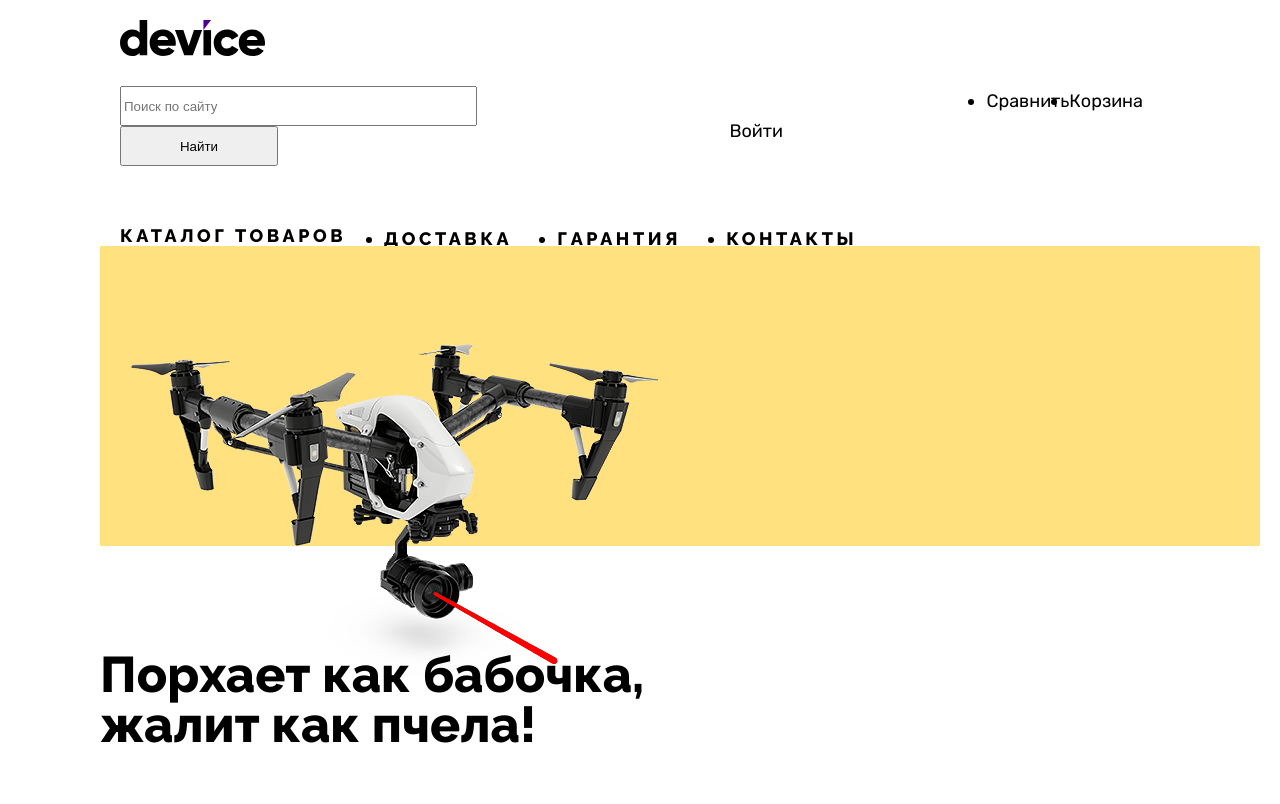
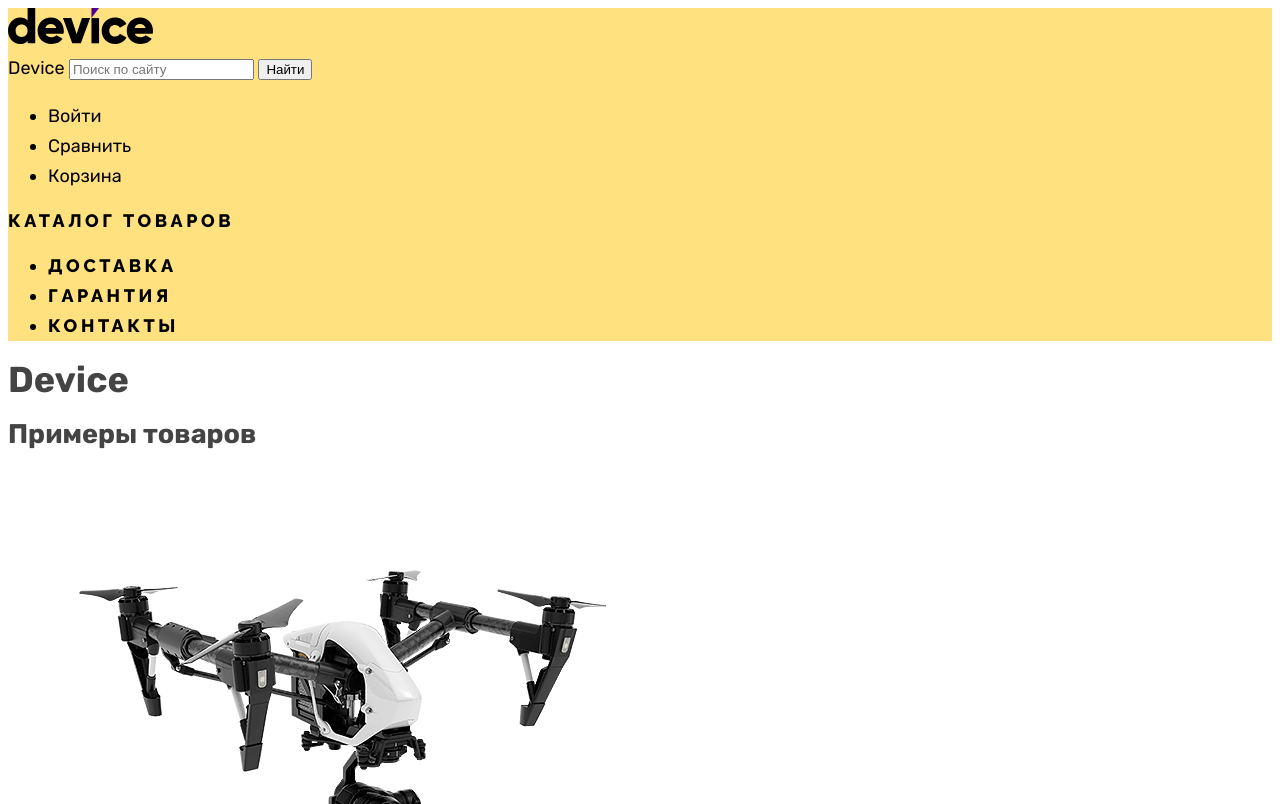
Before and after one commit to htmlacademy-htmlcss/2252007-device-1, a plain HTML site: page index.html in a window 1280 px wide. Shown: the top 804 px of the page. Drawn offline with Linux system fonts and the light colour scheme.

Commit message:
Revert "flex"
This reverts commit 2e3ca18c07ff0fcb085c2e0c8ff004fb77816510.

```diff
--- a/index.html
+++ b/index.html
@@ -16,15 +16,12 @@
         alt="Логотип фирмы Девайс."
       />
       <nav class="user-navigation">
-        <div class="container-form">
         <form
           class="search-form"
           action="https://echo.htmlacademy.ru/"
           method="post"
         >
-            <label class="visually-hidden" for="search-device" hidden
-              >Device</label
-            >
+          <label class="visually-hidden" for="search-device">Device</label>
           <input
             type="search"
             class="field"
@@ -37,10 +34,9 @@
             <span>Найти</span>
           </button>
         </form>
-        </div>
 
         <ul class="user-navigation-list">
-          <li class="user-navigation-item enter">
+          <li class="user-navigation-item">
             <a class="user-navigation-link" href="#">Войти </a>
           </li>
           <li class="user-navigation-item">
@@ -71,20 +67,18 @@
       </nav>
     </header>
 
-    <main class="main-container main-content">
-      <h1 class="visually-hidden" hidden>Device</h1>
+    <main class="main-content">
+      <h1 class="visually-hidden">Device</h1>
 
       <!-- Samples -->
       <section class="samples">
-        <h2 class="visually-hidden" hidden>Примеры товаров</h2>
+        <h2 class="visually-hidden">Примеры товаров</h2>
 
-        <ol class="samples-list">
+        <ol class="samples">
           <!-- First item -->
           <li class="samples-item">
-            <div class="header-yellow"></div>
             <a href="#">
               <img
-                class="samples-slider"
                 src="images/slider-1.png"
                 width="560"
                 height="560"
@@ -114,7 +108,6 @@
           </li>
           <!-- Second item -->
           <li class="samples-item">
-            <div class="header-yellow"></div>
             <a href="#">
               <img
                 src="images/slider-2.png"
@@ -144,7 +137,6 @@
           </li>
           <!-- Third item -->
           <li class="samples-item">
-            <div class="header-yellow"></div>
             <a href="#">
               <img
                 src="images/slider-3.png"
@@ -212,7 +204,7 @@
 
       <!-- Catalog -->
       <section class="catalog">
-        <h2 class="visually-hidden" hidden>Каталог товаров</h2>
+        <h2 class="visually-hidden">Каталог товаров</h2>
         <ul class="catalog-list">
           <li class="catalog-item">
             <a class="catalog-link" href="#">
--- a/styles/styles.css
+++ b/styles/styles.css
@@ -22,15 +22,7 @@
   font-display: swap;
 }
 
-html {
-  height: 100%;
-}
-
 body {
-  margin: 0;
-  display: flex;
-  flex-direction: column;
-  min-height: 100%;
   font-family: "Rubik", sans-serif;
   font-size: 18px;
   line-height: 30px;
@@ -40,41 +32,8 @@ body {
 }
 
 .main-header {
+  background-color: #ffe17f;
   color: #000000;
-  width: 1040px;
-  height: 186px;
-  margin: 0 auto;
-  margin-top: 20px;
-  display: flex;
-  flex-direction: column;
-}
-
-.logo-black {
-  width: 145px;
-  height: 36px;
-  margin: 0;
-  display: block;
-  padding-bottom: 30px;
-}
-
-.container-form {
-  margin: 0;
-  padding: 0;
-  width: 517px;
-  height: 40px;
-  display: flex;
-  margin-bottom: 30px;
-  margin-right: 26px;
-}
-
-.field {
-  width: 357px;
-  height: 40px;
-}
-
-.button-search {
-  width: 158px;
-  height: 40px;
 }
 
 .user-navigation {
@@ -82,23 +41,6 @@ body {
   font-family: "Rubik", sans-serif;
   line-height: 30px;
   font-weight: 400;
-  display: flex;
-}
-
-.user-navigation-list {
-  margin: 0;
-  padding: 0;
-  display: flex;
-  width: 480px;
-  justify-content: flex-end;
-  margin-bottom: 30px;
-  margin-right: auto;
-}
-
-.user-navigation-list .enter {
-  width: 231px;
-  margin: 30px 26px;
-  display: flex;
 }
 
 .user-navigation-link {
@@ -110,33 +52,17 @@ body {
 }
 
 .main-navigation {
-  width: 1040px;
   color: #000000;
   font-family: "Raleway", sans-serif;
   font-weight: 800;
   letter-spacing: 3.6px;
   text-transform: uppercase;
-  display: flex;
 }
 
 .items-catalog {
   text-decoration: none;
   color: #000000;
   letter-spacing: 3.6px;
-}
-
-.all-catalog-link {
-  width: 236px;
-  height: 50px;
-  margin-right: 276px;
-}
-
-.main-navigation-list {
-  display: flex;
-  justify-content: flex-end;
-  width: 471px;
-  height: 21px;
-  gap: 45px;
 }
 
 .main-navigation-link {
@@ -148,74 +74,12 @@ body {
   text-decoration: none;
 }
 
-.main-container {
-  flex-grow: 1;
-}
-
-/* Samples */
 .samples {
-  margin: 0 auto;
   font-family: "Rubik", sans-serif;
   color: #444444;
   font-weight: 400;
   line-height: 30px;
   font-size: 18px;
-  width: 1160px;
-  height: 710px;
-}
-
-.samples-list {
-  display: flex;
-  justify-content: space-between;
-  flex-wrap: wrap;
-  margin: 0;
-  list-style: none;
-}
-
-/* First item */
-.samples-item {
-  margin: 0 auto;
-  padding: 0;
-  width: 1160px;
-  height: 710px;
-  position: relative;
-  margin-top: 40px;
-  display: grid;
-  grid-template-columns: 560px 560px;
-  gap: 40px;
-}
-
-.header-yellow {
-  background-color: #ffe17f;
-  width: 1160px;
-  height: 300px;
-  margin: 0 auto;
-  position: absolute;
-  z-index: 1;
-}
-
-.samples-slider {
-  width: 560px;
-  height: 560px;
-  margin-bottom: 0;
-  margin-left: 0;
-  padding: 0;
-  display: block;
-  position: absolute;
-  z-index: 2;
-}
-
-.number {
-  width: 250px;
-  height: 135px;
-  margin-top: 179px;
-  margin-right: 49px;
-  position: absolute;
-  z-index: 2;
-  font-size: 180px;
-  font-weight: 700;
-  color: #ffffff;
-  line-height: 30px;
 }
 
 .samples-title {
@@ -224,18 +88,6 @@ body {
   font-size: 50px;
   font-weight: 800;
   line-height: 50px;
-  width: 545px;
-  height: 100px;
-  margin-top: 271px;
-  margin-right: 15px;
-}
-
-.samples-item-description {
-  color: #444444;
-  font-family: "Rubik", sans-serif;
-  font-size: 18px;
-  font-weight: 400;
-  line-height: 30px;
 }
 
 .samples-more {
@@ -264,30 +116,8 @@ body {
   color: #444444;
 }
 
-.catalog {
-  display: flex;
-  width: 1160px;
-  flex-direction: row;
-}
-
-.catalog-list {
-  list-style: none;
-}
-
 .catalog-item {
   background-color: #ffe17f;
-  width: 160px;
-  height: 160px;
-  gap: 40px;
-  margin-right: 40px;
-}
-
-.catalog-item:last-child {
-  margin: 0;
-}
-
-.catalog-image {
-  align-self: center;
 }
 
 .catalog-link {
@@ -351,20 +181,11 @@ body {
 }
 
 .about-us-contacts {
-  margin: 0;
   font-family: "Rubik", sans-serif;
   font-size: 18px;
   font-weight: 400;
   line-height: 30px;
   color: #444444;
-  display: flex;
-  width: 1160px;
-  height: 545px;
-  margin-bottom: 70px;
-}
-
-.about-us {
-  margin-right: 108px;
 }
 
 .about-us-title,
@@ -447,6 +268,10 @@ body {
   letter-spacing: 3.6px;
   text-transform: uppercase;
   text-decoration: none;
+  color: #ffffff;
+}
+
+.contacts-phone {
   color: #ffffff;
 }
 
```
Also changed, not shown: catalog.html (+1 -1 lines). Lines whose indentation alone changed are shown as unchanged.
